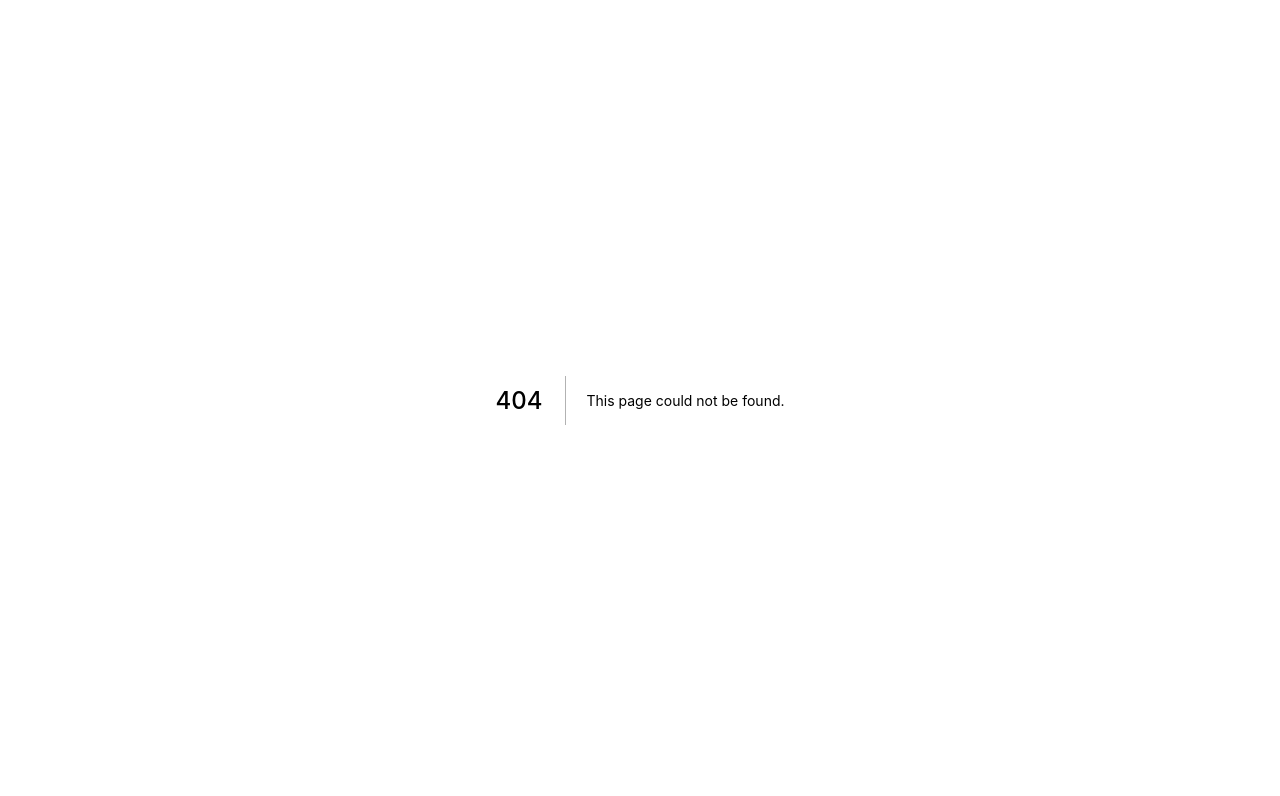
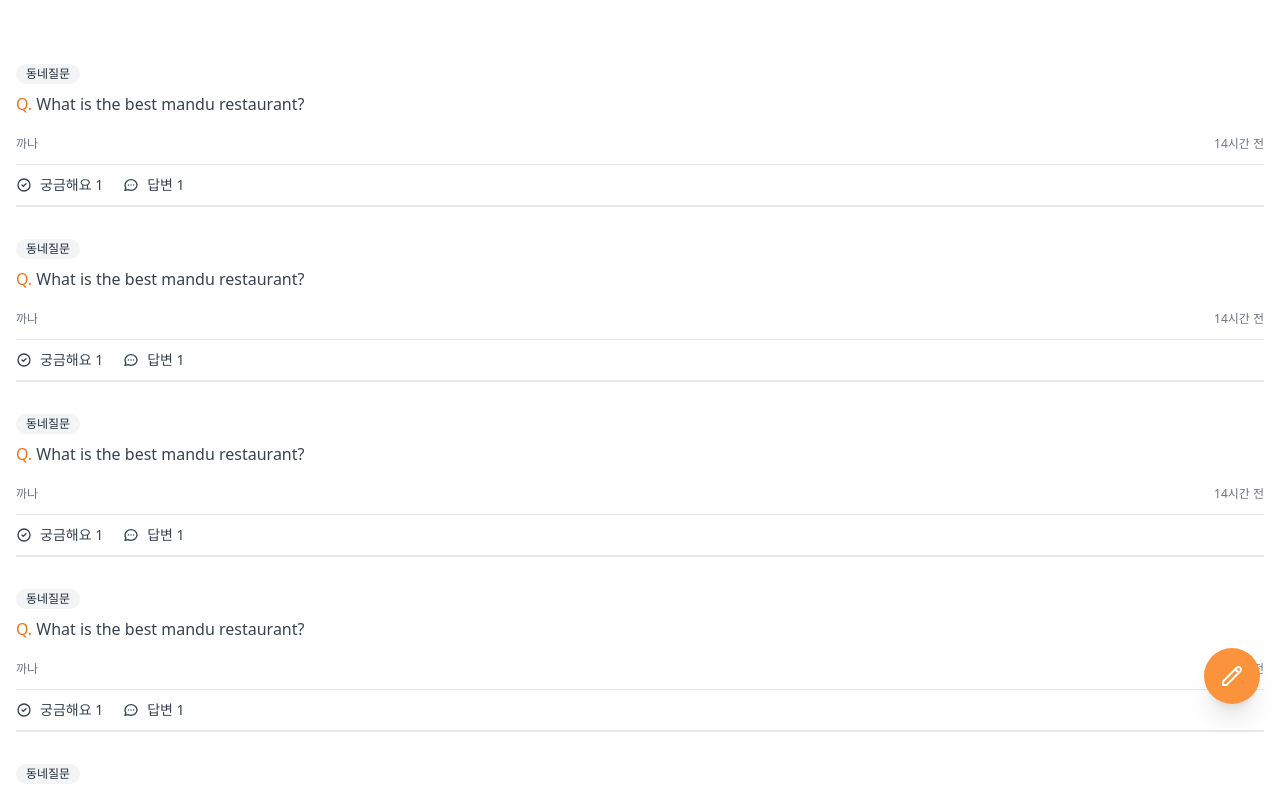
Before and after one commit to kanaheo/carrot-market, a Next.js app: page /community in a window 1280 px wide. Before the commit this address had no page. Shown: the top 796 px of the page. Built offline with nearby package versions, Linux system fonts and the light colour scheme.

Commit message:
community page end

```diff
--- /dev/null
+++ b/pages/community/index.tsx
@@ -0,0 +1,77 @@
+import type { NextPage } from "next";
+
+const Community: NextPage = () => {
+  return (
+    <div className="py-16 px-4 space-y-8">
+      {new Array(6).fill(1).map((_, i) => (
+        <div key={i} className="flex cursor-pointer flex-col items-start">
+          <span className="flex items-center px-2.5 py-0.5 rounded-full text-xs font-medium bg-gray-100 text-gray-800">
+            동네질문
+          </span>
+          <div className="mt-2 text-gray-700">
+            <span className="text-orange-500 font-medium">Q.</span> What is the
+            best mandu restaurant?
+          </div>
+          <div className="mt-5 flex items-center justify-between w-full text-gray-500 font-medium text-xs">
+            <span>까나</span>
+            <span>14시간 전</span>
+          </div>
+          <div className="flex space-x-5 mt-3 text-gray-700 py-2.5 border-t border-b-[2px] w-full">
+            <span className="flex space-x-2 items-center text-sm">
+              <svg
+                className="w-4 h-4"
+                fill="none"
+                stroke="currentColor"
+                viewBox="0 0 24 24"
+                xmlns="http://www.w3.org/2000/svg"
+              >
+                <path
+                  strokeLinecap="round"
+                  strokeLinejoin="round"
+                  strokeWidth="2"
+                  d="M9 12l2 2 4-4m6 2a9 9 0 11-18 0 9 9 0 0118 0z"
+                ></path>
+              </svg>
+              <span>궁금해요 1</span>
+            </span>
+            <span className="flex space-x-2 items-center text-sm">
+              <svg
+                className="w-4 h-4"
+                fill="none"
+                stroke="currentColor"
+                viewBox="0 0 24 24"
+                xmlns="http://www.w3.org/2000/svg"
+              >
+                <path
+                  strokeLinecap="round"
+                  strokeLinejoin="round"
+                  strokeWidth="2"
+                  d="M8 12h.01M12 12h.01M16 12h.01M21 12c0 4.418-4.03 8-9 8a9.863 9.863 0 01-4.255-.949L3 20l1.395-3.72C3.512 15.042 3 13.574 3 12c0-4.418 4.03-8 9-8s9 3.582 9 8z"
+                ></path>
+              </svg>
+              <span>답변 1</span>
+            </span>
+          </div>
+        </div>
+      ))}
+      <button className="fixed hover:bg-orange-500 transition-colors cursor-pointer  bottom-24 right-5 shadow-xl bg-orange-400 rounded-full p-4 text-white">
+        <svg
+          className="w-6 h-6"
+          fill="none"
+          stroke="currentColor"
+          viewBox="0 0 24 24"
+          xmlns="http://www.w3.org/2000/svg"
+        >
+          <path
+            strokeLinecap="round"
+            strokeLinejoin="round"
+            strokeWidth="2"
+            d="M15.232 5.232l3.536 3.536m-2.036-5.036a2.5 2.5 0 113.536 3.536L6.5 21.036H3v-3.572L16.732 3.732z"
+          ></path>
+        </svg>
+      </button>
+    </div>
+  );
+};
+
+export default Community;
--- a/pages/enter.tsx
+++ b/pages/enter.tsx
@@ -1,27 +1,27 @@
+import type { NextPage } from "next";
 import { useState } from "react";
 
-// 이건 나중에 공통으로 뺄거야
-const cls = (...classnames: string[]) => {
+function cls(...classnames: string[]) {
   return classnames.join(" ");
-};
+}
 
-export default function Enter() {
+const Enter: NextPage = () => {
   const [method, setMethod] = useState<"email" | "phone">("email");
   const onEmailClick = () => setMethod("email");
   const onPhoneClick = () => setMethod("phone");
   return (
     <div className="mt-16 px-4">
       <h3 className="text-3xl font-bold text-center">Enter to Carrot</h3>
-      <div className="mt-8">
+      <div className="mt-12">
         <div className="flex flex-col items-center">
           <h5 className="text-sm text-gray-500 font-medium">Enter using:</h5>
-          <div className="grid border-b pb-4 w-full mt-8 grid-cols-2 gap-16">
+          <div className="grid  border-b  w-full mt-8 grid-cols-2 ">
             <button
               className={cls(
-                "pb-4 font-medium border-b-2",
+                "pb-4 font-medium text-sm border-b-2",
                 method === "email"
-                  ? " border-orange-600 text-orange-500"
-                  : "border-transparent text-gray-500"
+                  ? " border-orange-500 text-orange-400"
+                  : "border-transparent hover:text-gray-400 text-gray-500"
               )}
               onClick={onEmailClick}
             >
@@ -29,10 +29,10 @@
             </button>
             <button
               className={cls(
-                "pb-4 font-medium border-b-2",
+                "pb-4 font-medium text-sm border-b-2",
                 method === "phone"
-                  ? "border-orange-600 text-orange-500"
-                  : "border-transparent text-gray-500"
+                  ? " border-orange-500 text-orange-400"
+                  : "border-transparent hover:text-gray-400 text-gray-500"
               )}
               onClick={onPhoneClick}
             >
@@ -45,7 +45,7 @@
             {method === "email" ? "Email address" : null}
             {method === "phone" ? "Phone number" : null}
           </label>
-          <div className="mt-2">
+          <div className="mt-1">
             {method === "email" ? (
               <input
                 id="input"
@@ -68,7 +68,7 @@
               </div>
             ) : null}
           </div>
-          <button className="bg-orange-500 hover:bg-orange-600 text-white py-2 px-4 border border-transparent rounded-md shadow-sm text-sm font-medium mt-5 focus:ring-2 focus:ring-offset-2 focus:ring-orange-500 focus:outline-none">
+          <button className="mt-5 bg-orange-500 hover:bg-orange-600 text-white py-2 px-4 border border-transparent rounded-md shadow-sm text-sm font-medium focus:ring-2 focus:ring-offset-2 focus:ring-orange-500 focus:outline-none ">
             {method === "email" ? "Get login link" : null}
             {method === "phone" ? "Get one-time password" : null}
           </button>
@@ -76,14 +76,14 @@
         <div className="mt-8">
           <div className="relative">
             <div className="absolute w-full border-t border-gray-300" />
-            <div className="relative -top-3 text-center">
+            <div className="relative -top-3 text-center ">
               <span className="bg-white px-2 text-sm text-gray-500">
                 Or enter with
               </span>
             </div>
           </div>
           <div className="grid grid-cols-2 mt-2 gap-3">
-            <button className="flex justify-center items-center py-2 px-4 border border-gray-300 roundend-md shadow-sm bg-white text-sm font-medium text-gray-500 hover:bg-gray-50">
+            <button className="flex justify-center items-center py-2 px-4 border border-gray-300 rounded-md shadow-sm bg-white text-sm font-medium text-gray-500 hover:bg-gray-50">
               <svg
                 className="w-5 h-5"
                 aria-hidden="true"
@@ -93,7 +93,7 @@
                 <path d="M6.29 18.251c7.547 0 11.675-6.253 11.675-11.675 0-.178 0-.355-.012-.53A8.348 8.348 0 0020 3.92a8.19 8.19 0 01-2.357.646 4.118 4.118 0 001.804-2.27 8.224 8.224 0 01-2.605.996 4.107 4.107 0 00-6.993 3.743 11.65 11.65 0 01-8.457-4.287 4.106 4.106 0 001.27 5.477A4.073 4.073 0 01.8 7.713v.052a4.105 4.105 0 003.292 4.022 4.095 4.095 0 01-1.853.07 4.108 4.108 0 003.834 2.85A8.233 8.233 0 010 16.407a11.616 11.616 0 006.29 1.84" />
               </svg>
             </button>
-            <button className="flex justify-center items-center py-2 px-4 border border-gray-300 roundend-md shadow-sm bg-white text-sm font-medium text-gray-500 hover:bg-gray-50">
+            <button className="flex justify-center items-center py-2 px-4 border border-gray-300 rounded-md shadow-sm bg-white text-sm font-medium text-gray-500 hover:bg-gray-50">
               <svg
                 className="w-5 h-5"
                 aria-hidden="true"
@@ -112,4 +112,5 @@
       </div>
     </div>
   );
-}
+};
+export default Enter;
--- a/pages/items/upload.tsx
+++ b/pages/items/upload.tsx
@@ -4,7 +4,7 @@
   return (
     <div className="px-4 py-16">
       <div>
-        <label className="w-full cursor-pointer text-gray-600 hover:text-orange-500 hover:border-orange-500 flex items-center justify-center border-2 border-dashed border-gray-300 h-48 rounded-md">
+        <label className="w-full cursor-pointer text-gray-600 hover:border-orange-500 hover:text-orange-500 flex items-center justify-center border-2 border-dashed border-gray-300 h-48 rounded-md">
           <svg
             className="h-12 w-12"
             stroke="currentColor"
@@ -19,8 +19,7 @@
               strokeLinejoin="round"
             />
           </svg>
-
-          <input type="file" className="hidden" />
+          <input className="hidden" type="file" />
         </label>
       </div>
       <div className="my-5">
@@ -30,18 +29,18 @@
         >
           Price
         </label>
-        <div className="rounded-md relative flex items-center shadow-sm">
-          <div className="absolute pointer-events-none left-0 pl-3 flex items-center justify-center">
+        <div className="rounded-md relative flex  items-center shadow-sm">
+          <div className="absolute left-0 pointer-events-none pl-3 flex items-center justify-center">
             <span className="text-gray-500 text-sm">$</span>
           </div>
           <input
             id="price"
-            className="appearance-none pl-7 w-full px-3 py-2 border border-gray-300 rounded-md rounded-l-none shadow-sm placeholder-gray-400 focus:outline-none focus:ring-orange-500 focus:border-orange-500"
+            className="appearance-none pl-7 w-full px-3 py-2 border border-gray-300 rounded-md shadow-sm placeholder-gray-400 focus:outline-none focus:ring-orange-500 focus:border-orange-500"
             type="text"
             placeholder="0.00"
           />
-          <div className="absolute right-0 pointer-events-none pr-3 flex items-center ">
-            <span>USD</span>
+          <div className="absolute right-0 pointer-events-none pr-3 flex items-center">
+            <span className="text-gray-500">USD</span>
           </div>
         </div>
       </div>
@@ -49,12 +48,13 @@
         <label className="mb-1 block text-sm font-medium text-gray-700">
           Description
         </label>
+
         <textarea
-          className="mt-1 shadow-sm w-full focus:ring-orange-500 rounded-md border-gray-300 focus:outline-none focus:border-orange-500"
+          className="mt-1 shadow-sm w-full focus:ring-orange-500 rounded-md border-gray-300 focus:border-orange-500 "
           rows={4}
         />
       </div>
-      <button className="mt-5 bg-orange-500 w-full hover:bg-orange-600 text-white py-2 px-4 border border-transparent rounded-md shadow-sm text-sm font-medium focus:ring-2 focus:ring-offset-2 focus:ring-orange-500 focus:outline-none">
+      <button className="mt-5 w-full bg-orange-500 hover:bg-orange-600 text-white py-2 px-4 border border-transparent rounded-md shadow-sm text-sm font-medium focus:ring-2 focus:ring-offset-2 focus:ring-orange-500 focus:outline-none ">
         Upload product
       </button>
     </div>
```
